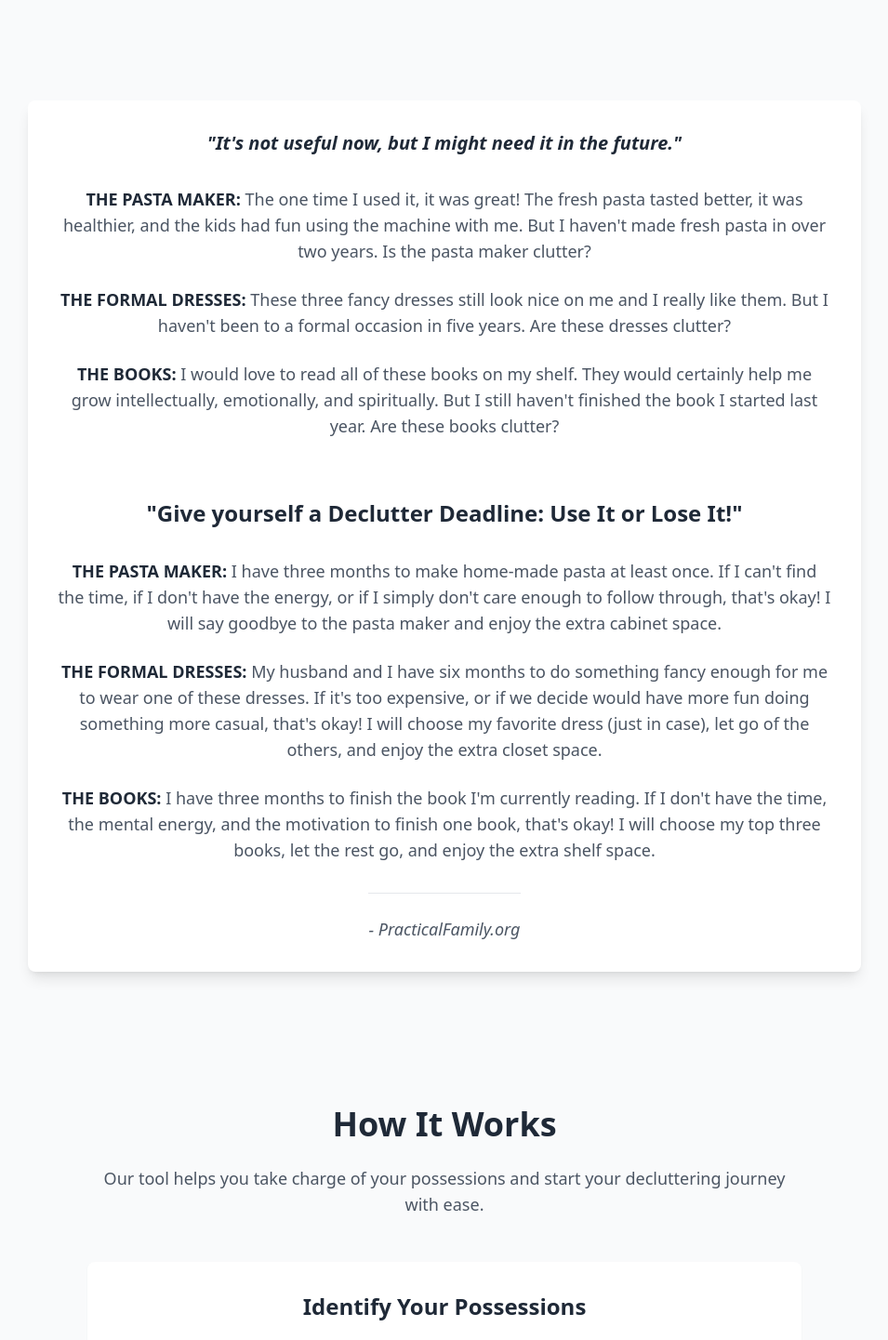
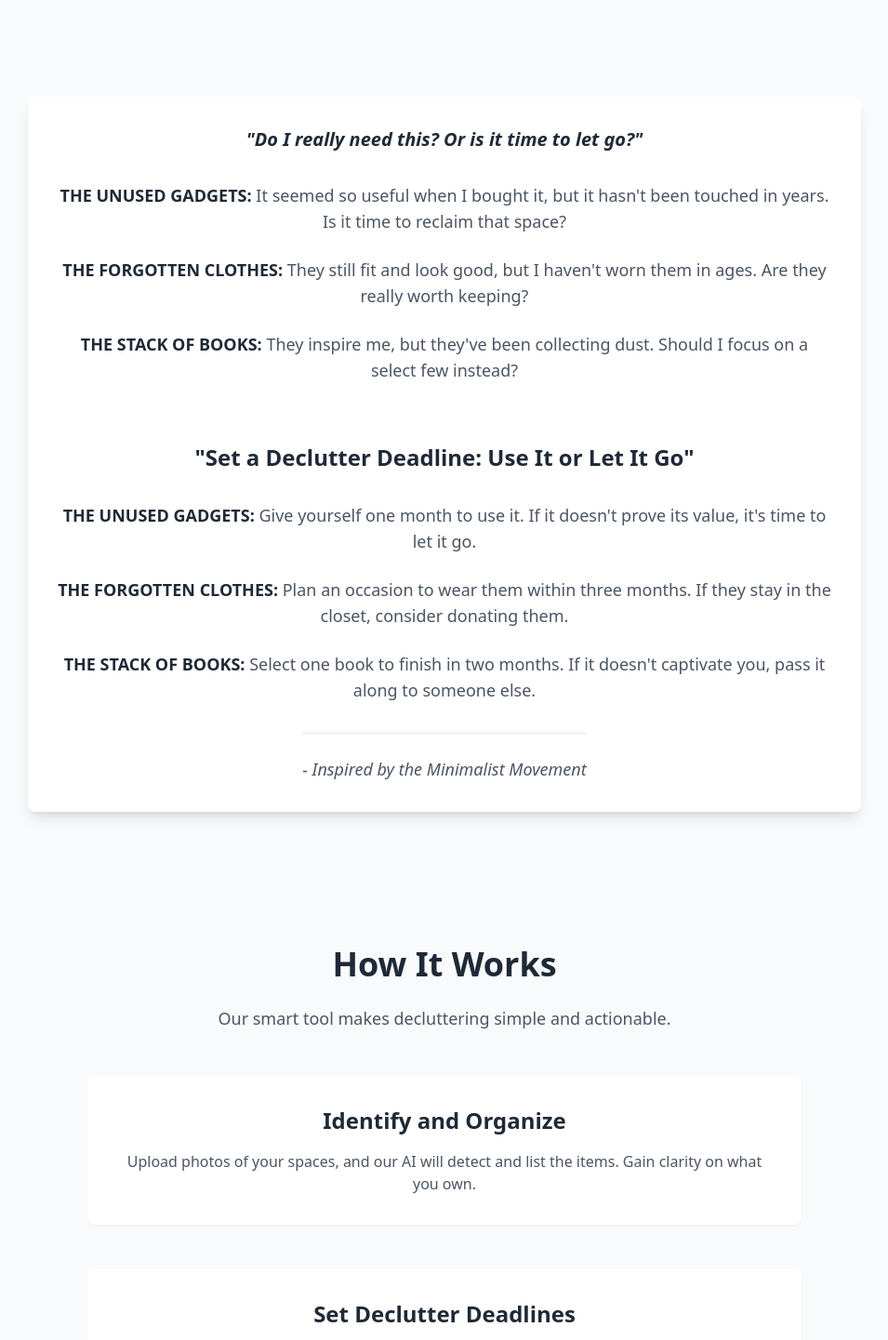
Before and after one commit to hcsum/declutter-space, a Next.js app: page / in a window 1280 px wide. Shown: the part 1280-2721 px from the top of the page at 93% size, without its empty margins (162-1117 px from the left). Built offline with nearby package versions, Linux system fonts and the light colour scheme; no server answers; what @getbrevo/brevo, @mui/material-nextjs would draw is missing.

Commit message:
change wording

```diff
--- a/src/app/page.tsx
+++ b/src/app/page.tsx
@@ -10,11 +10,12 @@ const LandingPage = () => {
       <section className="bg-white dark:bg-gray-800 py-16 px-6 text-center">
         <div className="max-w-3xl mx-auto">
           <h1 className="text-4xl md:text-5xl font-bold mb-6 leading-tight">
-            Sort out your stuff, sort out your mind
+            Simplify Your Space, Simplify Your Life
           </h1>
           <p className="text-lg md:text-xl text-gray-600 dark:text-gray-400 mb-8">
-            Experience the power of minimalism by decluttering your space. Let
-            go of the unnecessary and make room for peace and clarity.
+            Discover the power of decluttering. Upload photos of your drawers,
+            closets, or basements, and let our tool help you identify and manage
+            your belongings effortlessly.
           </p>
           <Link href="/login">
             <button className="bg-blue-500 text-white px-6 py-3 rounded-lg text-lg hover:bg-blue-600 transition">
@@ -28,7 +29,7 @@ const LandingPage = () => {
             height={600}
             className="h-auto w-full max-w-xl mx-auto rounded-lg dark:bg-white"
             src="/hero.png"
-            alt="A minimalist illustration symbolizing decluttering and tranquility"
+            alt="Illustration of a minimalist space representing organization and clarity"
           />
         </div>
       </section>
@@ -37,9 +38,8 @@ const LandingPage = () => {
       <section className="py-16 px-6 bg-gray-50 dark:bg-gray-900">
         <div className="max-w-3xl mx-auto text-center">
           <h2 className="text-xl md:text-2xl font-semibold mb-6 text-gray-800 dark:text-gray-200">
-            Every item you own occupies not just physical space, but mental
-            space as well. It quietly absorbs your attention and energy, leaving
-            you feeling more overwhelmed.
+            &quot;Every item in your space affects your mind. Free your
+            environment to free yourself.&quot;
           </h2>
         </div>
       </section>
@@ -47,81 +47,66 @@ const LandingPage = () => {
       {/* Get You Thinking Section */}
       <div className="flex flex-col items-center text-center p-8 max-w-4xl mx-auto my-16 bg-white dark:bg-gray-800 rounded-lg shadow-lg">
         <p className="text-lg md:text-xl font-semibold mb-8 text-gray-800 dark:text-gray-200 italic">
-          &quot;It&apos;s not useful now, but I might need it in the
-          future.&quot;
+          &quot;Do I really need this? Or is it time to let go?&quot;
         </p>
 
         <div className="space-y-8">
           <div className="space-y-6">
             <p className="text-gray-600 dark:text-gray-400 text-lg">
               <span className="font-semibold text-gray-800 dark:text-gray-200">
-                THE PASTA MAKER:
+                THE UNUSED GADGETS:
               </span>{" "}
-              The one time I used it, it was great! The fresh pasta tasted
-              better, it was healthier, and the kids had fun using the machine
-              with me. But I haven&apos;t made fresh pasta in over two years. Is
-              the pasta maker clutter?
+              It seemed so useful when I bought it, but it hasn&apos;t been
+              touched in years. Is it time to reclaim that space?
             </p>
             <p className="text-gray-600 dark:text-gray-400 text-lg">
               <span className="font-semibold text-gray-800 dark:text-gray-200">
-                THE FORMAL DRESSES:
+                THE FORGOTTEN CLOTHES:
               </span>{" "}
-              These three fancy dresses still look nice on me and I really like
-              them. But I haven&apos;t been to a formal occasion in five years.
-              Are these dresses clutter?
+              They still fit and look good, but I haven&apos;t worn them in
+              ages. Are they really worth keeping?
             </p>
             <p className="text-gray-600 dark:text-gray-400 text-lg">
               <span className="font-semibold text-gray-800 dark:text-gray-200">
-                THE BOOKS:
+                THE STACK OF BOOKS:
               </span>{" "}
-              I would love to read all of these books on my shelf. They would
-              certainly help me grow intellectually, emotionally, and
-              spiritually. But I still haven&apos;t finished the book I started
-              last year. Are these books clutter?
+              They inspire me, but they&apos;ve been collecting dust. Should I
+              focus on a select few instead?
             </p>
           </div>
 
           <div className="dark:border-gray-700 pt-8">
             <p className="text-xl md:text-2xl font-semibold mb-8 text-gray-800 dark:text-gray-200">
-              &quot;Give yourself a Declutter Deadline: Use It or Lose It!&quot;
+              &quot;Set a Declutter Deadline: Use It or Let It Go&quot;
             </p>
 
             <div className="space-y-6">
               <p className="text-gray-600 dark:text-gray-400 text-lg">
                 <span className="font-semibold text-gray-800 dark:text-gray-200">
-                  THE PASTA MAKER:
+                  THE UNUSED GADGETS:
                 </span>{" "}
-                I have three months to make home-made pasta at least once. If I
-                can&apos;t find the time, if I don&apos;t have the energy, or if
-                I simply don&apos;t care enough to follow through, that&apos;s
-                okay! I will say goodbye to the pasta maker and enjoy the extra
-                cabinet space.
+                Give yourself one month to use it. If it doesn&apos;t prove its
+                value, it&apos;s time to let it go.
               </p>
               <p className="text-gray-600 dark:text-gray-400 text-lg">
                 <span className="font-semibold text-gray-800 dark:text-gray-200">
-                  THE FORMAL DRESSES:
+                  THE FORGOTTEN CLOTHES:
                 </span>{" "}
-                My husband and I have six months to do something fancy enough
-                for me to wear one of these dresses. If it&apos;s too expensive,
-                or if we decide would have more fun doing something more casual,
-                that&apos;s okay! I will choose my favorite dress (just in
-                case), let go of the others, and enjoy the extra closet space.
+                Plan an occasion to wear them within three months. If they stay
+                in the closet, consider donating them.
               </p>
               <p className="text-gray-600 dark:text-gray-400 text-lg">
                 <span className="font-semibold text-gray-800 dark:text-gray-200">
-                  THE BOOKS:
+                  THE STACK OF BOOKS:
                 </span>{" "}
-                I have three months to finish the book I&apos;m currently
-                reading. If I don&apos;t have the time, the mental energy, and
-                the motivation to finish one book, that&apos;s okay! I will
-                choose my top three books, let the rest go, and enjoy the extra
-                shelf space.
+                Select one book to finish in two months. If it doesn&apos;t
+                captivate you, pass it along to someone else.
               </p>
             </div>
           </div>
         </div>
         <p className="text-gray-600 dark:text-gray-400 text-lg mt-8 italic border-t border-gray-200 dark:border-gray-700 pt-6">
-          - PracticalFamily.org
+          - Inspired by the Minimalist Movement
         </p>
       </div>
 
@@ -132,43 +117,40 @@ const LandingPage = () => {
             How It Works
           </h2>
           <p className="text-gray-600 dark:text-gray-400 text-lg mb-12">
-            Our tool helps you take charge of your possessions and start your
-            decluttering journey with ease.
+            Our smart tool makes decluttering simple and actionable.
           </p>
         </div>
         <div className="space-y-12 max-w-3xl mx-auto">
           {/* Feature 1 */}
           <div className="flex flex-col items-center text-center bg-white dark:bg-gray-800 rounded-lg shadow-sm p-8">
             <h3 className="text-2xl font-semibold mb-4 text-gray-800 dark:text-gray-200">
-              Identify Your Possessions
+              Identify and Organize
             </h3>
             <p className="text-gray-600 dark:text-gray-400">
-              Add items manually, or take a photo of them and leverage AI object
-              detection to quickly add items. Gain a clear overview of what you
-              own and see where your clutter accumulates.
+              Upload photos of your spaces, and our AI will detect and list the
+              items. Gain clarity on what you own.
             </p>
           </div>
 
           {/* Feature 2 */}
           <div className="flex flex-col items-center text-center bg-white dark:bg-gray-800 rounded-lg shadow-sm p-8">
             <h3 className="text-2xl font-semibold mb-4 text-gray-800 dark:text-gray-200">
-              Set Timeframes for Decision Making
+              Set Declutter Deadlines
             </h3>
             <p className="text-gray-600 dark:text-gray-400">
-              Define deadlines for items—decide whether to keep, donate, or
-              discard. When the time comes, we will send you a reminder email.
+              Assign deadlines to items. Decide whether to keep, donate, or
+              discard. We&apos;ll send reminders when the time comes.
             </p>
           </div>
 
           {/* Feature 3 */}
           <div className="flex flex-col items-center text-center bg-white dark:bg-gray-800 rounded-lg shadow-sm p-8">
             <h3 className="text-2xl font-semibold mb-4 text-gray-800 dark:text-gray-200">
-              Track Your Progress Over Time
+              Track Your Progress
             </h3>
             <p className="text-gray-600 dark:text-gray-400">
-              Visualize your decluttering progress and stay motivated as you
-              transform your space. With each step, you&apos;ll feel lighter and
-              more at peace.
+              Monitor your decluttering journey with visual progress reports.
+              Celebrate each step toward a more organized space.
             </p>
           </div>
         </div>
@@ -182,7 +164,7 @@ const LandingPage = () => {
           </h2>
           <div className="bg-gray-50 dark:bg-gray-900 rounded-lg shadow-xl p-8 border">
             <h3 className="text-2xl font-bold text-gray-800 dark:text-gray-200 mb-4">
-              Pre-Launch Access
+              Early Access
             </h3>
             <div className="text-4xl font-bold text-gray-800 dark:text-gray-200 mb-6">
               FREE
@@ -195,8 +177,8 @@ const LandingPage = () => {
             </div>
             <ul className="space-y-4 mb-8 text-gray-600 dark:text-gray-400">
               <li>Up to 1,000 items</li>
-              <li>10 AI image object detections per month</li>
-              <li>Progress tracking</li>
+              <li>10 AI photo analyses per month</li>
+              <li>Progress tracking and insights</li>
               <li>Declutter deadline management</li>
             </ul>
             <Link href="/signup">
```
